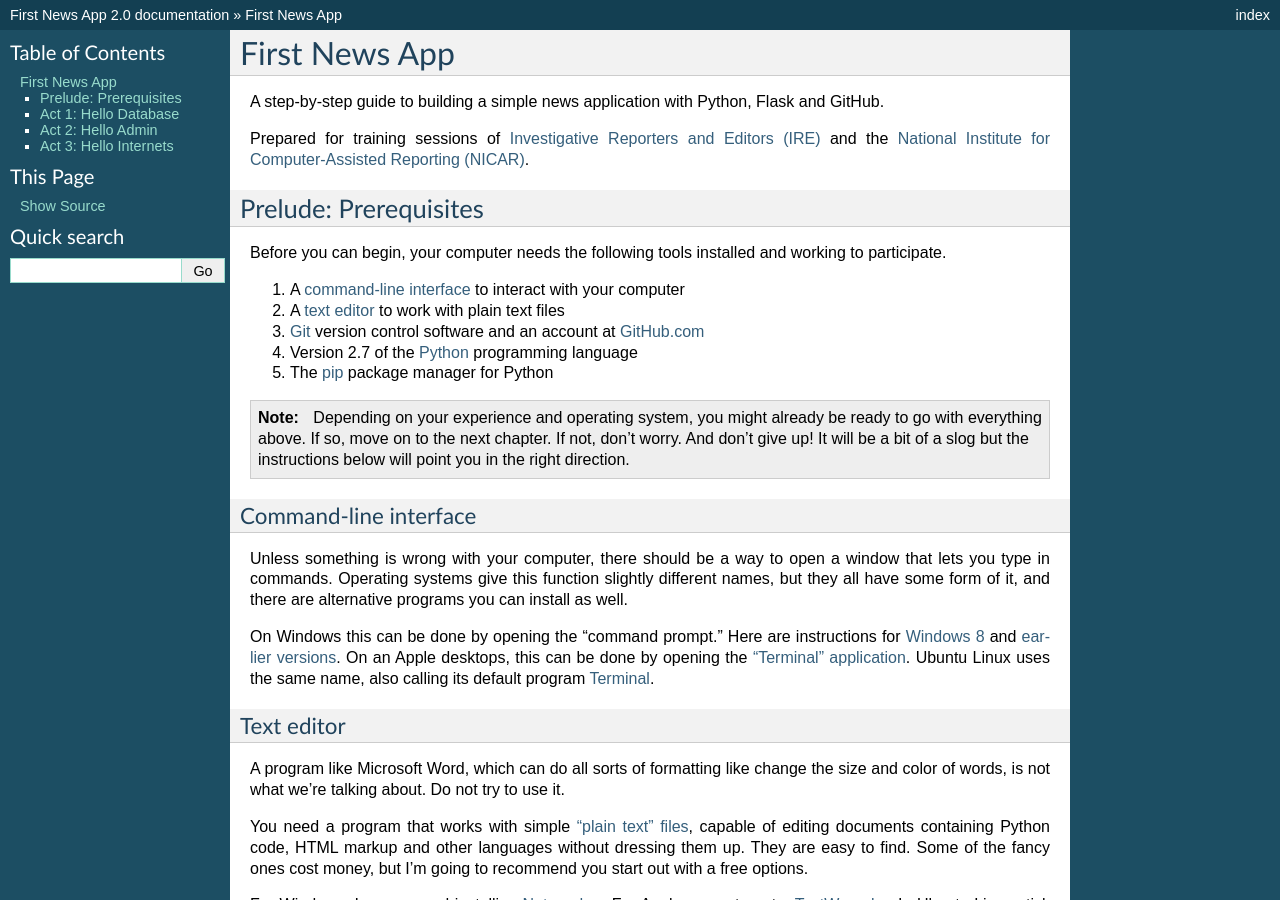
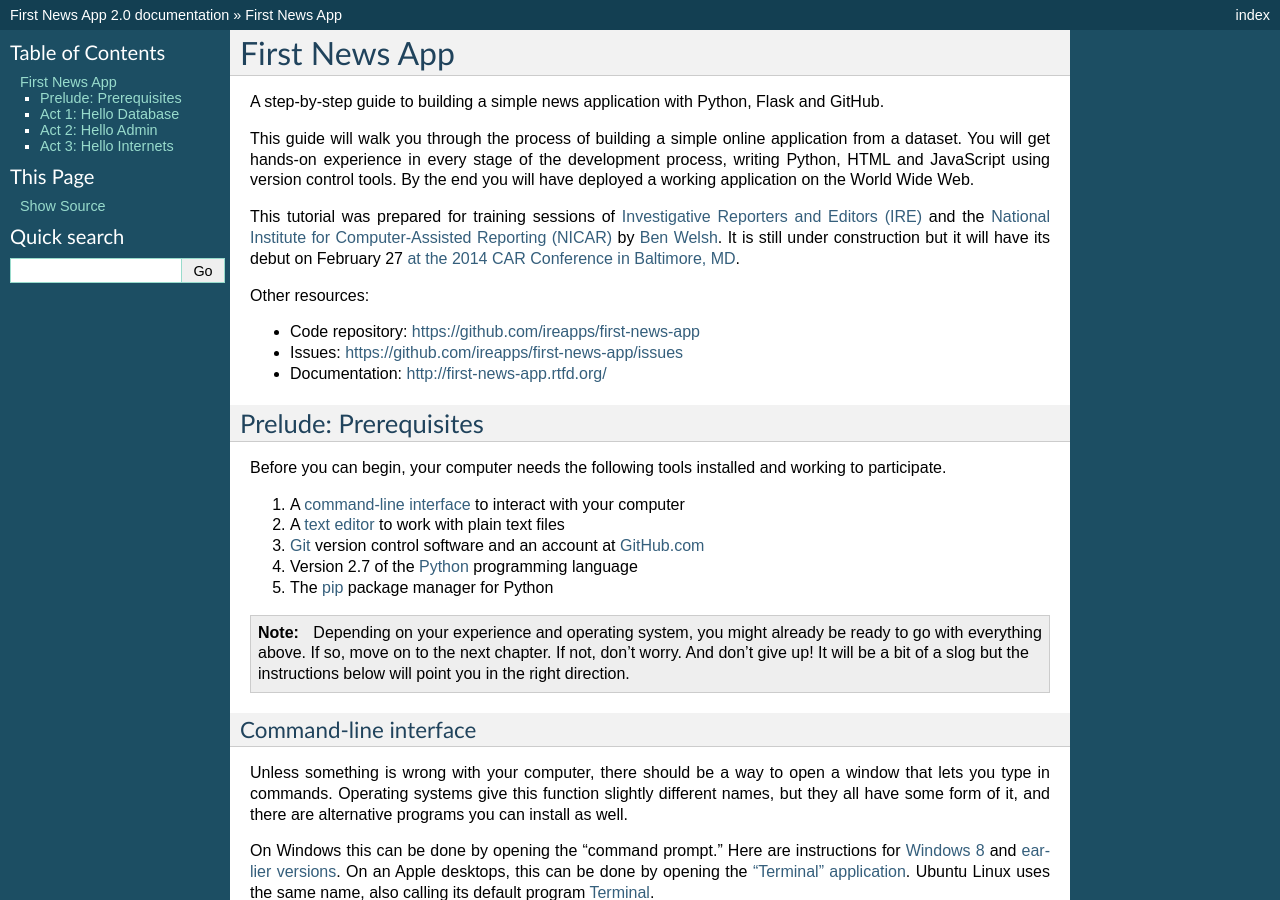
Before and after one commit to palewire/first-news-app, a Sphinx documentation site: the page built from docs/index.rst, in a window 1280 px wide and 900 px high. Built offline with Sphinx 7.4.7, drawn with Linux system fonts in a browser that asks for light colours.

Commit message:
More muscle at the top.

```diff
--- a/docs/index.rst
+++ b/docs/index.rst
@@ -6,8 +6,21 @@
 
 A step-by-step guide to building a simple news application with Python, Flask and GitHub.
 
-Prepared for training sessions of `Investigative Reporters and Editors (IRE) <http://www.ire.org/>`_
-and the `National Institute for Computer-Assisted Reporting (NICAR) <http://data.nicar.org/>`_.
+This guide will walk you through the process of building a simple online application
+from a dataset. You will get hands-on experience in every stage of the development process,
+writing Python, HTML and JavaScript using version control tools. By the end you will have
+deployed a working application on the World Wide Web.
+
+This tutorial was prepared for training sessions of `Investigative Reporters and Editors (IRE) <http://www.ire.org/>`_
+and the `National Institute for Computer-Assisted Reporting (NICAR) <http://data.nicar.org/>`_
+by `Ben Welsh <http://palewi.re/who-is-ben-welsh/>`_. It is still under construction but it will have its debut on February 27 `at the
+2014 CAR Conference in Baltimore, MD <https://ire.org/events-and-training/event/973/1026/>`_.
+
+Other resources:
+
+* Code repository: `https://github.com/ireapps/first-news-app <https://github.com/ireapps/first-news-app>`_
+* Issues: `https://github.com/ireapps/first-news-app/issues <https://github.com/ireapps/first-news-app/issues>`_
+* Documentation: `http://first-news-app.rtfd.org/ <http://first-news-app.rtfd.org/>`_
 
 **********************
 Prelude: Prerequisites
```
Also changed, not shown: 5 other files.
